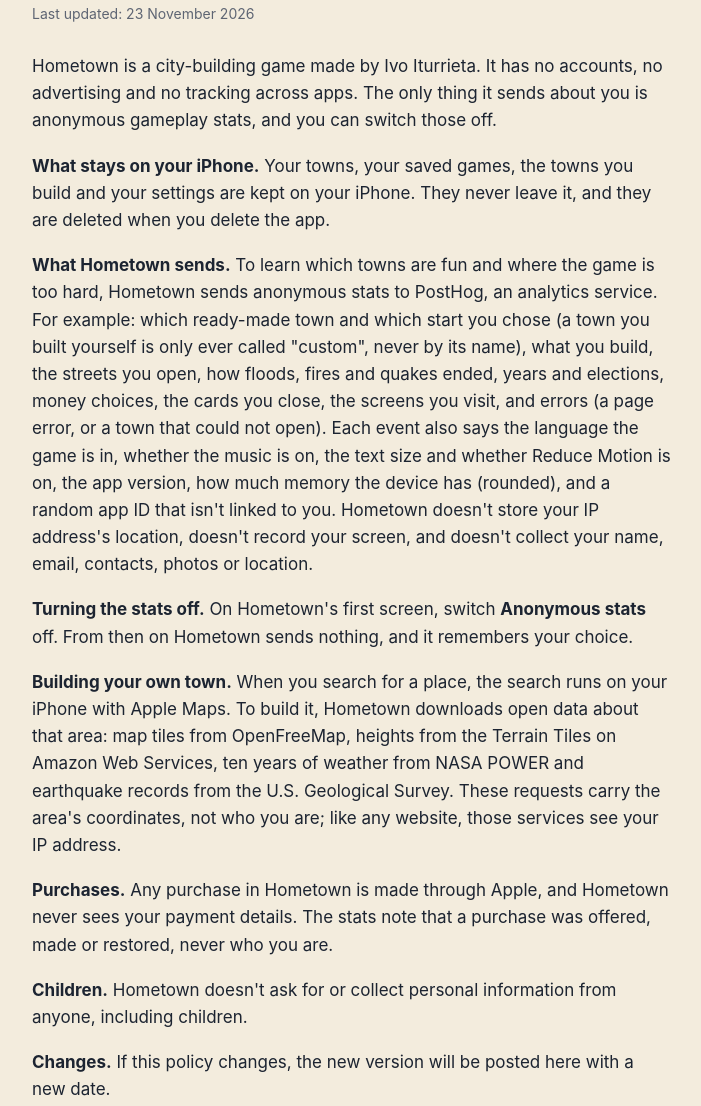
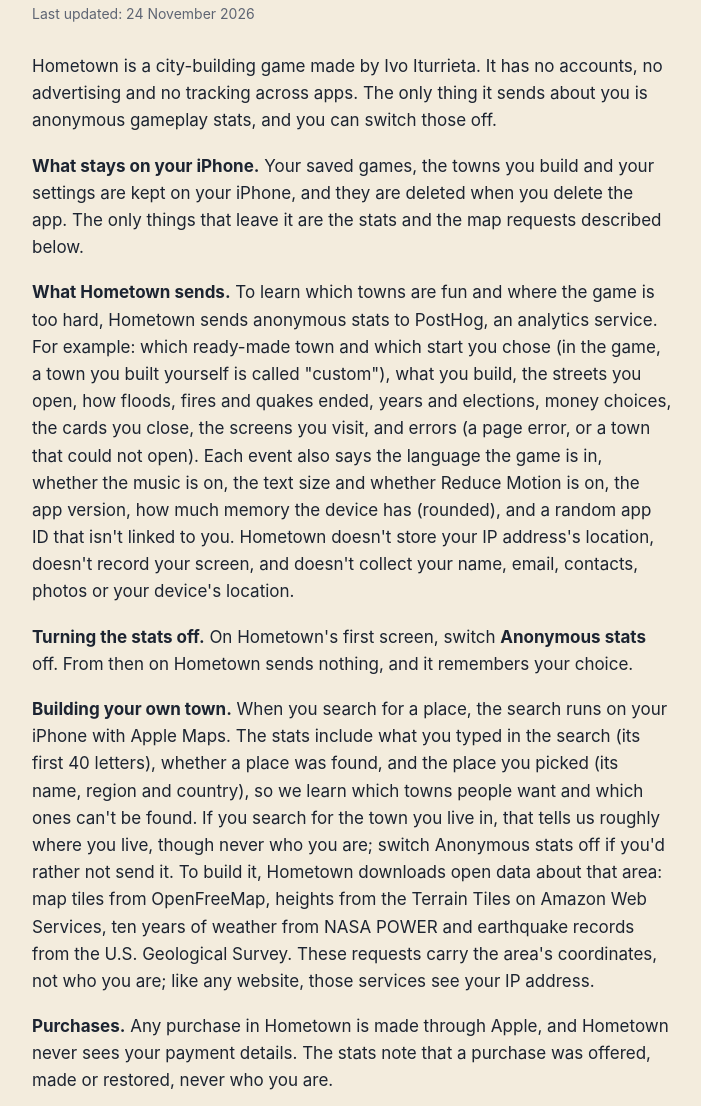
Before and after one commit to ivoIturrieta/hometown-game, a plain HTML site: page privacy.html in a window 1280 px wide. Shown: the part 177-1283 px from the top of the page, without its empty margins (288-989 px from the left). Drawn offline with Linux system fonts and the light colour scheme.

Commit message:
Privacy: town searches and picked places

```diff
--- a/privacy.html
+++ b/privacy.html
@@ -23,28 +23,32 @@
 <main>
   <div class="top"><img src="icon.png" alt=""><a href="index.html">Hometown</a></div>
   <h1>Privacy Policy</h1>
-  <p class="date">Last updated: 23 November 2026</p>
+  <p class="date">Last updated: 24 November 2026</p>
 
   <p>Hometown is a city-building game made by Ivo Iturrieta. It has no accounts, no advertising and no tracking across
   apps. The only thing it sends about you is anonymous gameplay stats, and you can switch those off.</p>
 
-  <p><b>What stays on your iPhone.</b> Your towns, your saved games, the towns you build and your settings are kept on
-  your iPhone. They never leave it, and they are deleted when you delete the app.</p>
+  <p><b>What stays on your iPhone.</b> Your saved games, the towns you build and your settings are kept on your iPhone,
+  and they are deleted when you delete the app. The only things that leave it are the stats and the map requests
+  described below.</p>
 
   <p><b>What Hometown sends.</b> To learn which towns are fun and where the game is too hard, Hometown sends anonymous
-  stats to PostHog, an analytics service. For example: which ready-made town and which start you chose (a town you
-  built yourself is only ever called "custom", never by its name), what you build, the streets you open, how floods,
+  stats to PostHog, an analytics service. For example: which ready-made town and which start you chose (in the game, a
+  town you built yourself is called "custom"), what you build, the streets you open, how floods,
   fires and quakes ended, years and elections, money choices, the cards you close, the screens you visit, and errors
   (a page error, or a town that could not open). Each event also says the language the game is in, whether the music is
   on, the text size and whether Reduce Motion is on, the app version, how much memory the device has (rounded), and a
   random app ID that isn't linked to you. Hometown doesn't store your IP address's location, doesn't record your screen,
-  and doesn't collect your name, email, contacts, photos or location.</p>
+  and doesn't collect your name, email, contacts, photos or your device's location.</p>
 
   <p><b>Turning the stats off.</b> On Hometown's first screen, switch <b>Anonymous stats</b> off. From then on Hometown
   sends nothing, and it remembers your choice.</p>
 
-  <p><b>Building your own town.</b> When you search for a place, the search runs on your iPhone with Apple Maps. To
-  build it, Hometown downloads open data about that area: map tiles from OpenFreeMap, heights from the Terrain Tiles
+  <p><b>Building your own town.</b> When you search for a place, the search runs on your iPhone with Apple Maps. The
+  stats include what you typed in the search (its first 40 letters), whether a place was found, and the place you
+  picked (its name, region and country), so we learn which towns people want and which ones can't be found. If you
+  search for the town you live in, that tells us roughly where you live, though never who you are; switch Anonymous
+  stats off if you'd rather not send it. To build it, Hometown downloads open data about that area: map tiles from OpenFreeMap, heights from the Terrain Tiles
   on Amazon Web Services, ten years of weather from NASA POWER and earthquake records from the U.S. Geological Survey.
   These requests carry the area's coordinates, not who you are; like any website, those services see your IP address.</p>
 
```
